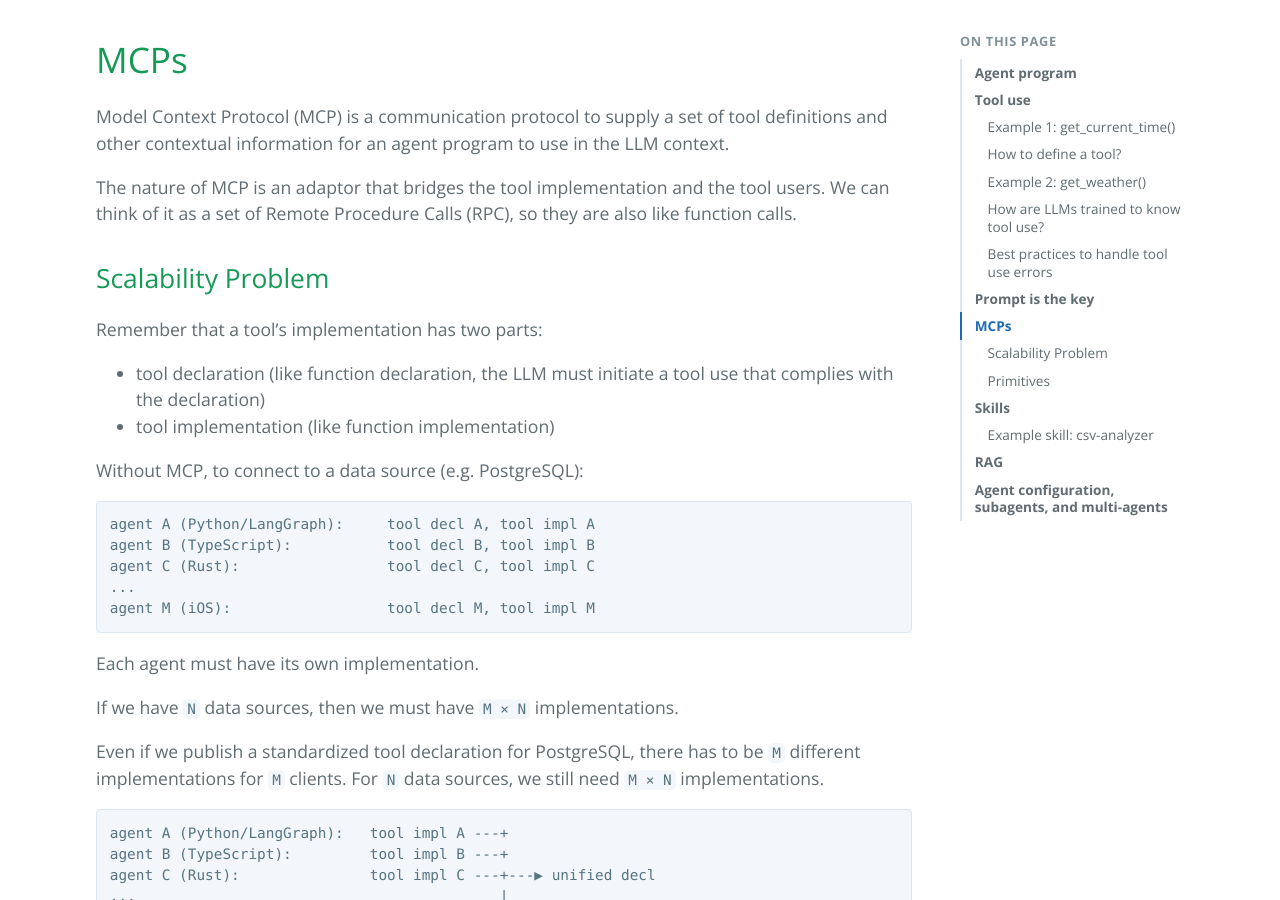
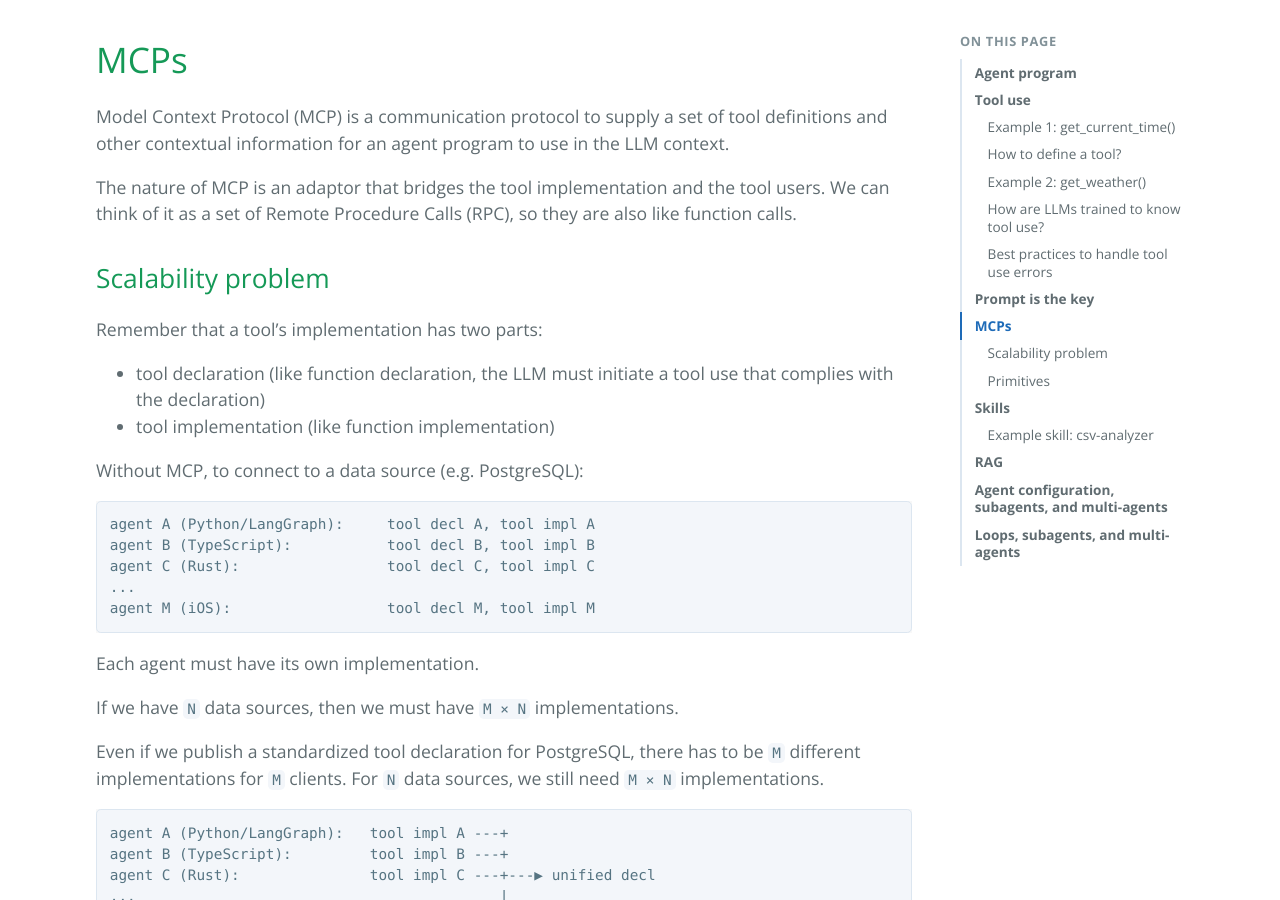
Before and after one commit to rui-r-duan/blog, a Jekyll site: the page built from _posts/2026-09-16-ai-agents.md, in a window 1280 px wide and 900 px high, scrolled down 10674 px. Built offline with Jekyll 4.4.1, drawn with Linux system fonts in a browser that asks for light colours; some of the changed text lies outside the part shown.

Commit message:
Add a heading

````diff
--- a/_posts/2026-09-16-ai-agents.md
+++ b/_posts/2026-09-16-ai-agents.md
@@ -328,7 +328,7 @@ The nature of MCP is an adaptor that bridges the tool implementation
 and the tool users.  We can think of it as a set of Remote Procedure
 Calls (RPC), so they are also like function calls.
 
-## Scalability Problem
+## Scalability problem
 Remember that a tool's implementation has two parts:
 - tool declaration (like function declaration, the LLM must initiate a
   tool use that complies with the declaration)
@@ -570,6 +570,8 @@ The simplest agent is a single LLM API call.
 response = llm_call(user_message, agent_config)
 ```
 
+# Loops, subagents, and multi-agents
+
 If we add a `Read-Evaluate-Print-Loop` (`REPL`) to handle user inputs
 or external triggers, it is a complete user-facing agent program.
 
````
